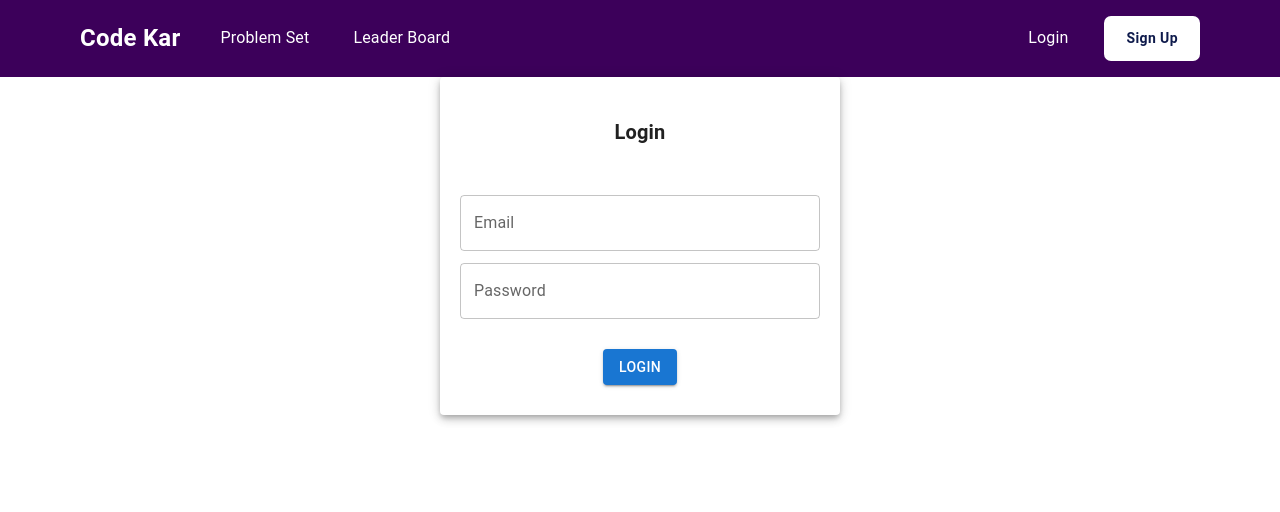
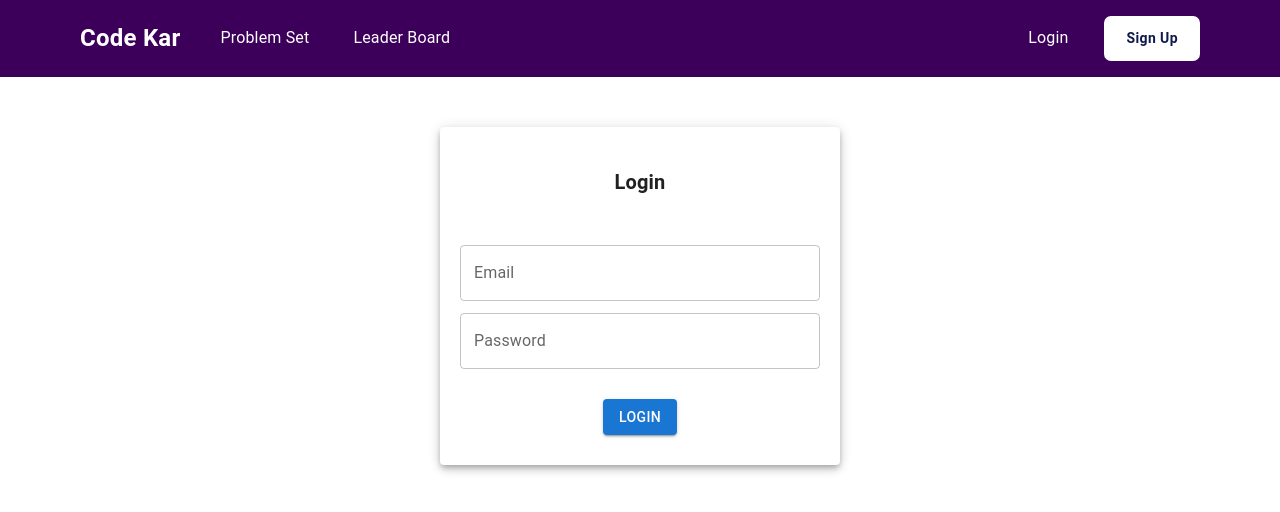
Before and after one commit to dushyant264/Code_Kar, a React (Create React App) app in the folder frontend/: page /login in a window 1280 px wide. Shown: the top 512 px of the page. Built offline with nearby package versions, Linux system fonts and the light colour scheme.

Commit message:
state mgmt

```diff
--- a/frontend/src/components/LeaderBoard.jsx
+++ b/frontend/src/components/LeaderBoard.jsx
@@ -13,7 +13,6 @@ import { UserContext } from '../App'
 import { useNavigate } from 'react-router-dom'
 import { ColorRing } from 'react-loader-spinner'
 import axios from 'axios'
-import { set } from 'mongoose'
 
 const StyledTableCell= styled(TableCell)(({theme})=>({
     [`&.${tableCellClasses.head}`]:{
--- a/frontend/src/components/Login.jsx
+++ b/frontend/src/components/Login.jsx
@@ -38,7 +38,7 @@ const Login=()=>{
                 Cookies.set('token',token,{expires:30})
                 setToken(token)
                 setIsLoggedIn(true)
-                navigate('/')
+                window.location.href='/'
             }else{
                 console.log(result)
                 setLoginError(result.data?.message)
@@ -53,7 +53,7 @@ const Login=()=>{
     }
 
     return (
-        <Grid>
+        <Grid  mt='50px'>
             <Paper elevation={5} sx={{m:'auto', width:'400px', maxWidth:'90%', p:'30px 20px'}}>
                 <Grid align='center'>
                     <Typography component='h2' fontSize='20px' fontWeight='bold' sx={{m:'10px 0'}}>Login</Typography>
```
